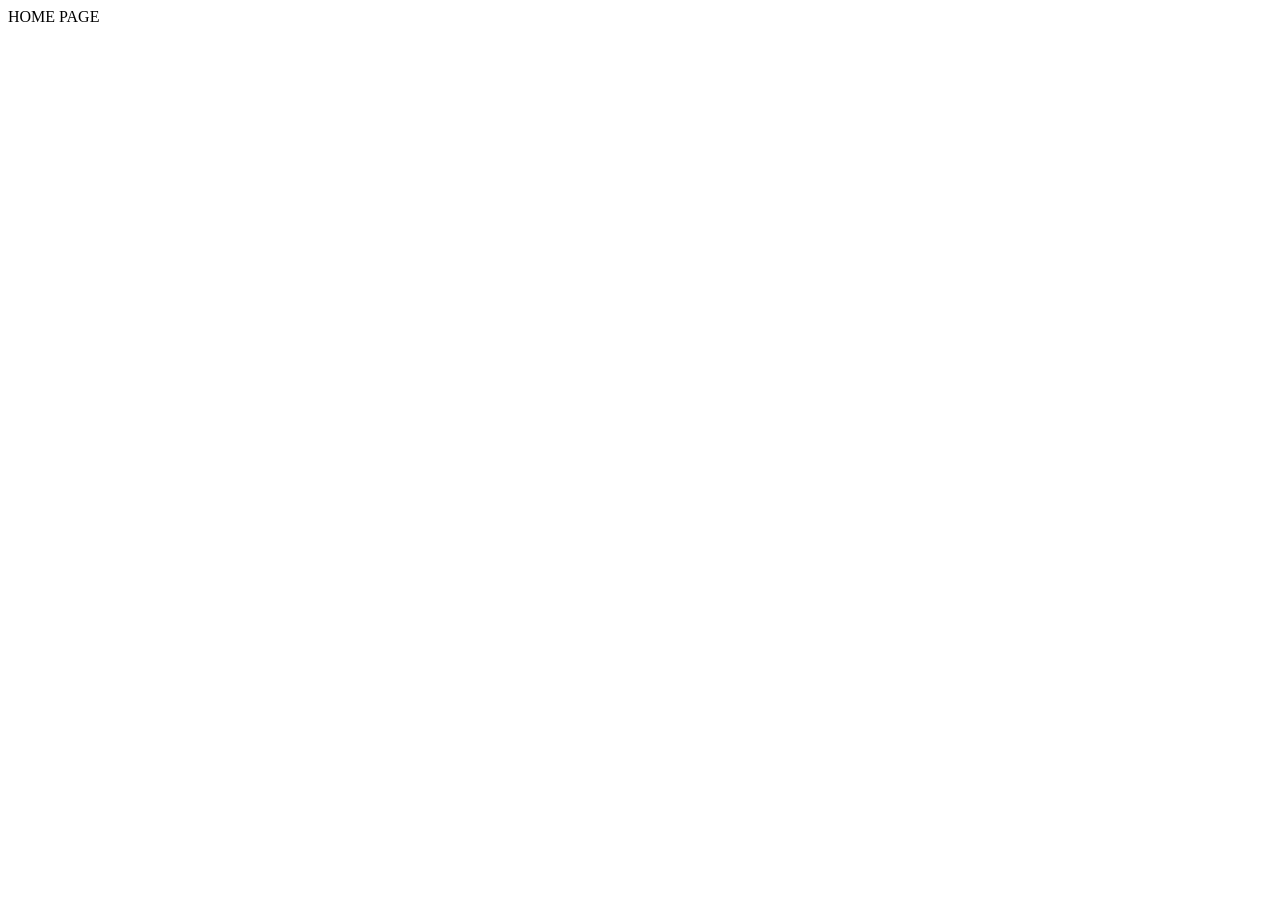
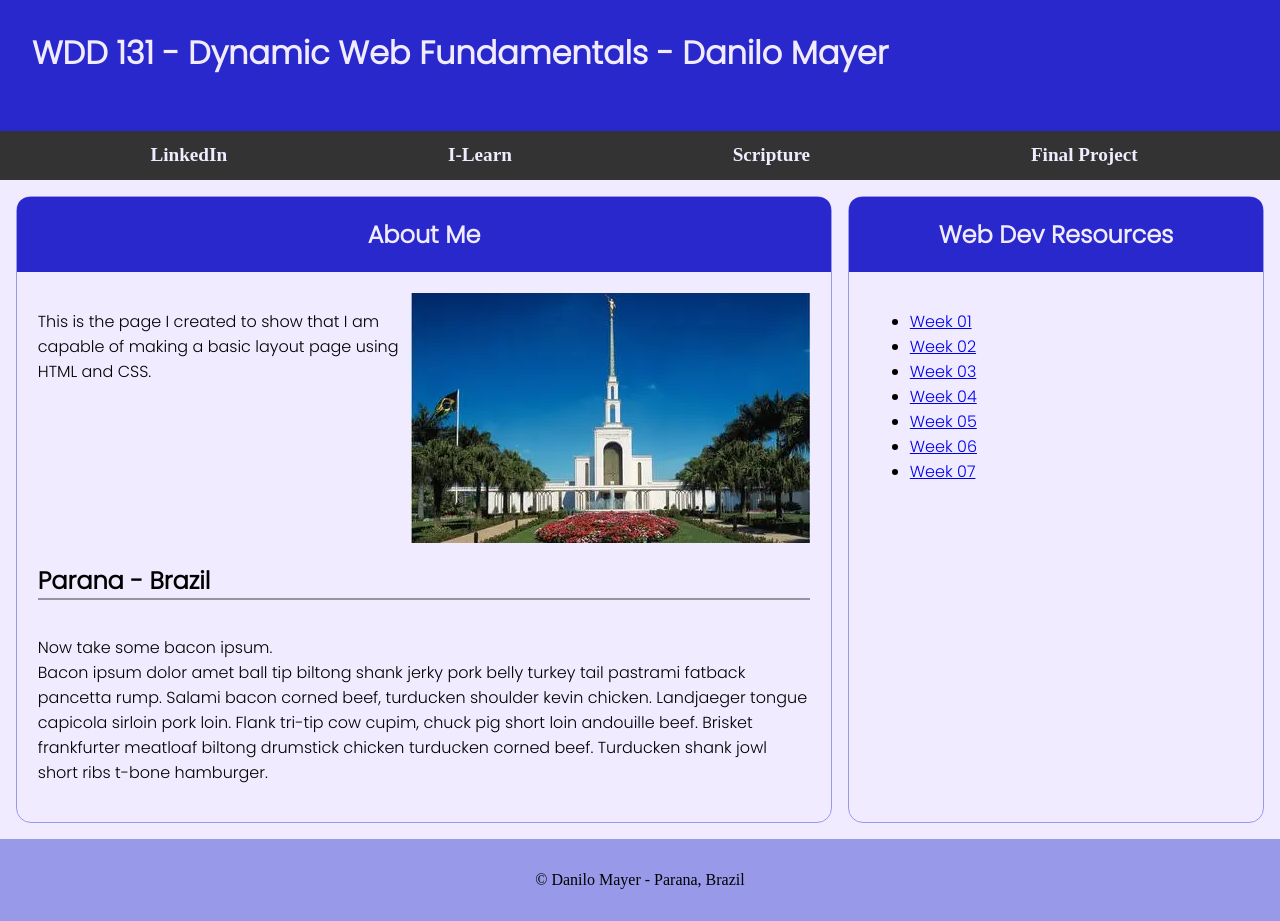
Before and after one commit to danilomayer/wdd131, a plain HTML site: page index.html in a window 1280 px wide. Before the commit the page ends 800 px from the top, so only its background shows below. Drawn offline with Linux system fonts and the light colour scheme.

Commit message:
Home page with styles and scripts added

```diff
--- a/index.html
+++ b/index.html
@@ -4,11 +4,70 @@
 <head>
     <meta charset="UTF-8">
     <meta name="viewport" content="width=device-width, initial-scale=1.0">
-    <title>Document</title>
+    <title>WDD 131 - Dynamic Web Fundamentals - Danilo Mayer</title>
+    <meta name="description"
+        content="Home page for BYU Idaho - WDD 131 - Dynamic Web Fundamentals. Developed by Danilo Mayer. This page contains a brief description of author and links to all activities done during the class period.">
+    <meta name="author" content="Danilo Mayer">
+    <link rel="stylesheet" href="styles/base.css">
+    <script src="scripts/getdates.js"></script>
 </head>
 
 <body>
-    HOME PAGE
+    <header class="header-box">
+        <h1>WDD 131 - Dynamic Web Fundamentals - Danilo Mayer</h1>
+        <nav>
+            <ul class="navigation">
+                <li><a href="https://www.linkedin.com/in/danilomayer/?locale=en_US" title="LinkedIn">LinkedIn</a></li>
+                <li><a href="https://byui.instructure.com/" title="I-Learn">I-Learn</a></li>
+                <li><a href="https://www.churchofjesuschrist.org/study/scriptures/dc-testament/dc/122?lang=eng&id=p1-p9#p1"
+                        title="Favorite Scripture">Scripture</a></li>
+                <li><a href="#" title="Final Project">Final Project</a></li>
+            </ul>
+        </nav>
+    </header>
+
+    <main class="main-box">
+        <section class="card">
+            <div class="title">
+                <h1>About Me</h1>
+            </div>
+            <div class="content">
+                <p>This is the page I created to show that I am capable of making a basic layout page using HTML and
+                    CSS.
+                </p>
+                <img src="images/saopaulo-small.webp" alt="Sao Paulo Temple">
+                <h2>Parana - Brazil</h2>
+                <p>Now take some bacon ipsum.<br>Bacon ipsum dolor amet ball tip biltong shank jerky pork belly turkey
+                    tail pastrami fatback pancetta rump. Salami bacon corned beef, turducken shoulder kevin chicken.
+                    Landjaeger tongue capicola sirloin pork loin. Flank tri-tip cow cupim, chuck pig short loin
+                    andouille
+                    beef. Brisket frankfurter meatloaf biltong drumstick chicken turducken corned beef. Turducken shank
+                    jowl
+                    short ribs t-bone hamburger.</p>
+            </div>
+        </section>
+        <section class="card">
+            <div class="title">
+                <h1>Web Dev Resources</h1>
+            </div>
+            <div class="content">
+                <ul>
+                    <li><a href="week01/basic-layout.html">Week 01</a></li>
+                    <li><a href="#">Week 02</a></li>
+                    <li><a href="#">Week 03</a></li>
+                    <li><a href="#">Week 04</a></li>
+                    <li><a href="#">Week 05</a></li>
+                    <li><a href="#">Week 06</a></li>
+                    <li><a href="#">Week 07</a></li>
+                </ul>
+            </div>
+        </section>
+    </main>
+
+    <footer class="footer-box">
+        <p>&copy; <span id="currentyear"></span> Danilo Mayer - Parana, Brazil</p>
+        <p id="lastModified"></p>
+    </footer>
 </body>
 
 </html>
--- /dev/null
+++ b/scripts/getdates.js
@@ -0,0 +1,8 @@
+const year = document.querySelector("#currentyear");
+
+
+const today = new Date();
+
+year.innerHTML = `getFullYear(): <span class="highlight">${today.getFullYear()}</span>`;
+
+let nLastModif = Date.parse(document.lastModified);
--- /dev/null
+++ b/styles/base.css
@@ -0,0 +1,117 @@
+@import url('https://fonts.googleapis.com/css2?family=Poppins:wght@300&display=swap');
+
+
+body {
+    font-family: 'Poppins', sans-serif;
+    margin: 0;
+    margin-top: -1.5rem;
+    background-color: #f1ebff;
+}
+
+header {
+    background-color: #2828cc;
+    color: #f1ebff;
+}
+
+header h1 {
+    padding: 2rem;
+    text-align: left;
+}
+
+.navigation {
+    font-family: 'Times New Roman', Times, serif;
+    list-style: none;
+    display: flex;
+    flex-wrap: wrap;
+    background-color: #333333;
+    align-items: center;
+    margin: 0;
+    padding-right: 2rem;
+}
+
+.navigation li {
+    flex: 1 1 auto;
+}
+
+.navigation a {
+    display: block;
+    padding: 0.85rem 4rem;
+    text-decoration: none;
+    text-align: center;
+    color: black;
+    font-weight: 900;
+    font-size: larger;
+    color: #f1ebff;
+}
+
+.navigation a:hover {
+    font-weight: 800;
+    font-size: medium;
+    background-color: #bfbfd9;
+    color: #333333;
+}
+
+.main-box {
+    display: grid;
+    max-width: 1800px;
+    grid-template-columns: repeat(3, 1fr);
+    margin: 1rem;
+}
+
+.card {
+    background-color: #f1ebff;
+    border: 1px solid #9999ea;
+    border-radius: 15px;
+}
+
+.card:nth-child(1) {
+    grid-column: 1/3;
+    margin-right: 1rem;
+}
+
+.card:nth-child(2) {
+    grid-column: 3/4;
+}
+
+.title {
+    background-color: #2828cc;
+    display: flex;
+    width: 100%;
+    margin: 0;
+    align-items: center;
+    justify-content: center;
+    border-radius: 12px 12px 0 0;
+    color: #f1ebff;
+}
+
+h2:after {
+    content: ' ';
+    display: block;
+    border: 1px solid rgba(0, 0, 0, 0.377);
+}
+
+.content {
+    padding: 1.3rem;
+    display: grid;
+    grid-template-columns: repeat(2, 1fr);
+}
+
+div p:nth-of-type(1) {
+    grid-column: 1/2;
+}
+
+div p:nth-of-type(2),
+h2 {
+    grid-column: 1/3;
+}
+
+.content:nth-child(1) img {
+    grid-column: 2/3;
+}
+
+footer {
+    font-family: 'Times New Roman', Times, serif;
+    padding: 1rem;
+    text-align: center;
+    background-color: #9999ea;
+}
```
Also changed, not shown: images/saopaulo-small.webp (added).
